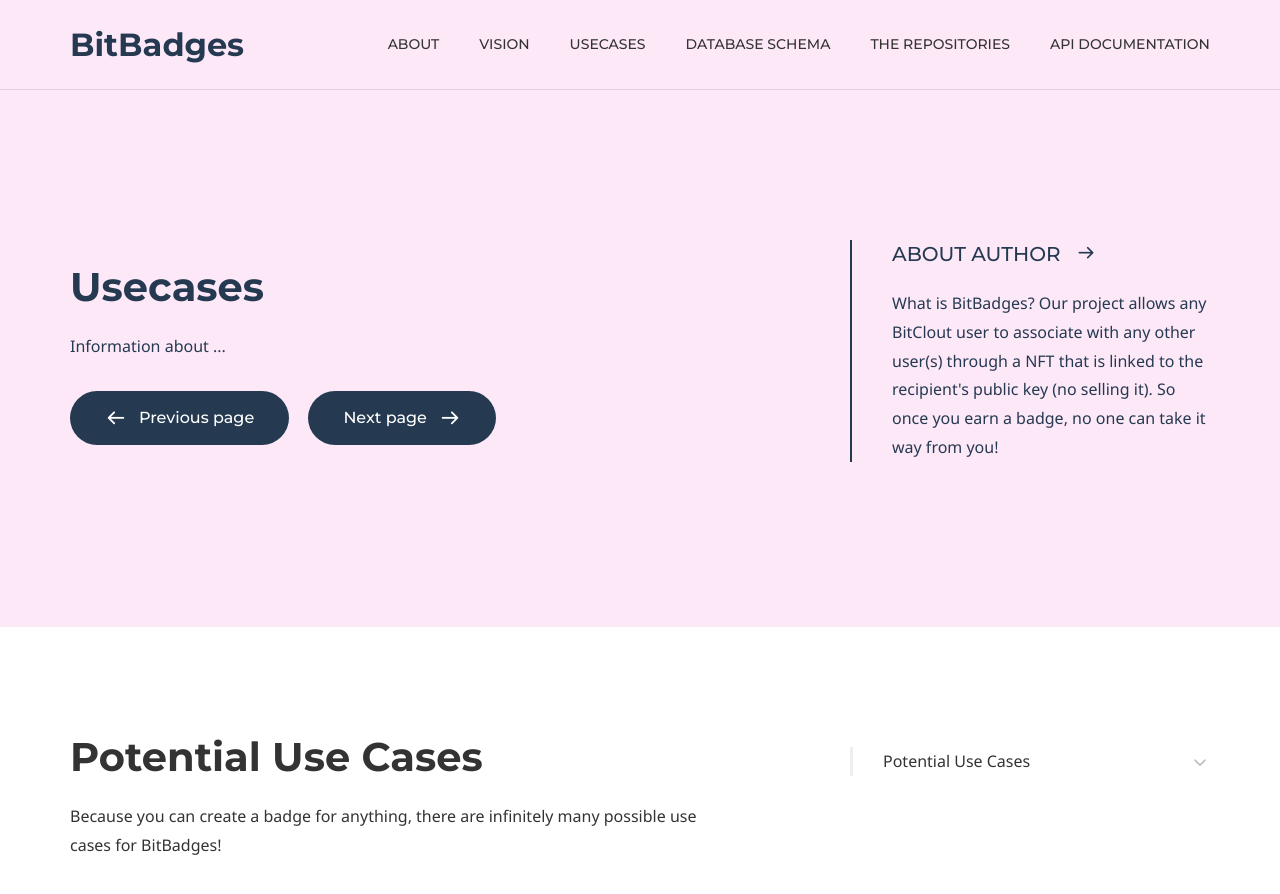
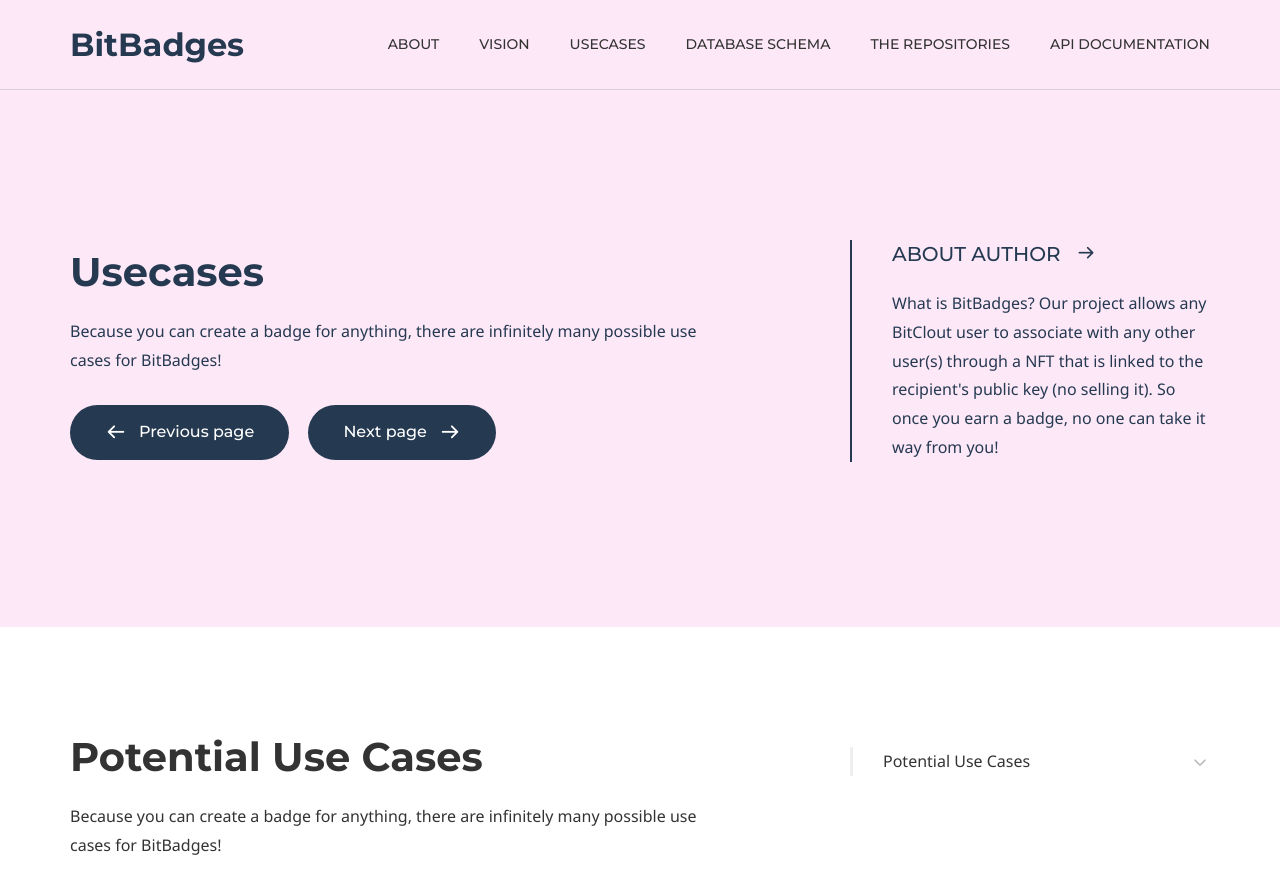
Before and after one commit to BitBadges/bitbadges.github.io, a Jekyll site: the page built from usecases.md, in a window 1280 px wide and 900 px high. Shown: the top 894 px of the window. Built offline with Jekyll 4.4.1, drawn with Linux system fonts in a browser that asks for light colours; some web fonts are replaced.

Commit message:
Update usecases.md

```diff
--- a/usecases.md
+++ b/usecases.md
@@ -6,7 +6,7 @@ comments: false
 
 # Hero section
 title: Usecases
-description: Information about ...
+description: Because you can create a badge for anything, there are infinitely many possible use cases for BitBadges!
 
 # Author box
 author:
```
